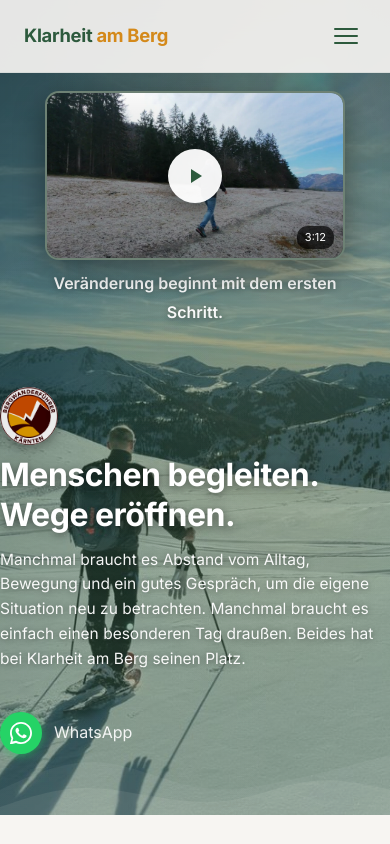
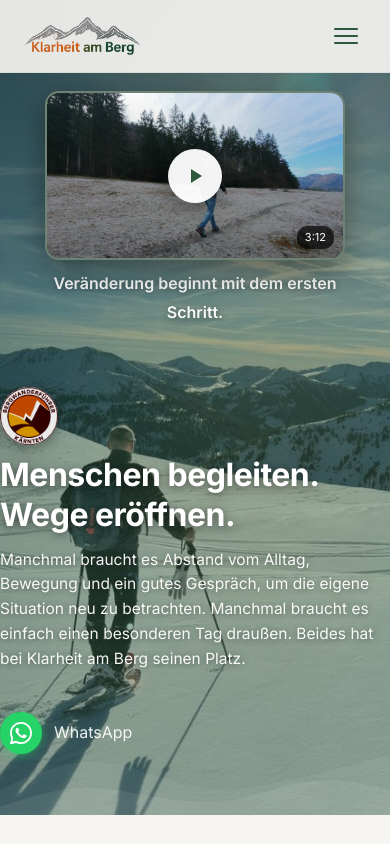
Before and after one commit to AndreArndt1112/klarheit-am-berg, a plain HTML site: page index.html in a window 390 px wide. Shown: the top 844 px of the page. Drawn offline with Linux system fonts and the light colour scheme.

Commit message:
Firmenzeichen Klarheit am Berg in die Navigationsleiste
Der Text-Schriftzug oben links ist auf allen vier Seiten durch das
neue Bildlogo (Bergkette mit Schriftzug) ersetzt.

Co-Authored-By: Claude Opus 5 <noreply@anthropic.com>

```diff
--- a/index.html
+++ b/index.html
@@ -430,6 +430,12 @@
             color: var(--amber);
         }
 
+        .nav-logo img {
+            display: block;
+            height: 48px;
+            width: auto;
+        }
+
         .nav-links {
             display: flex;
             gap: 2rem;
@@ -1497,6 +1503,10 @@
         @media (max-width: 768px) {
             .nav-links {
                 display: none;
+            }
+
+            .nav-logo img {
+                height: 38px;
             }
 
             .hamburger {
@@ -1759,7 +1769,7 @@
     <!-- ===== NAVIGATION ===== -->
     <nav class="nav" id="nav">
         <div class="nav-inner">
-            <a href="#" class="nav-logo">Klarheit <span>am Berg</span></a>
+            <a href="#" class="nav-logo" aria-label="Klarheit am Berg"><img src="images/logo-klarheit-am-berg.png" alt="Klarheit am Berg"></a>
             <ul class="nav-links">
                 <li><a href="#wege">Zwei Wege</a></li>
                 <li><a href="#about">Über mich</a></li>
```
Also changed, not shown: lesachtal-anmeldung.html (+4 -1 lines), lesachtal.html (+4 -1 lines), maennerwochenende.html (+4 -1 lines), images/logo-klarheit-am-berg.png (added).
